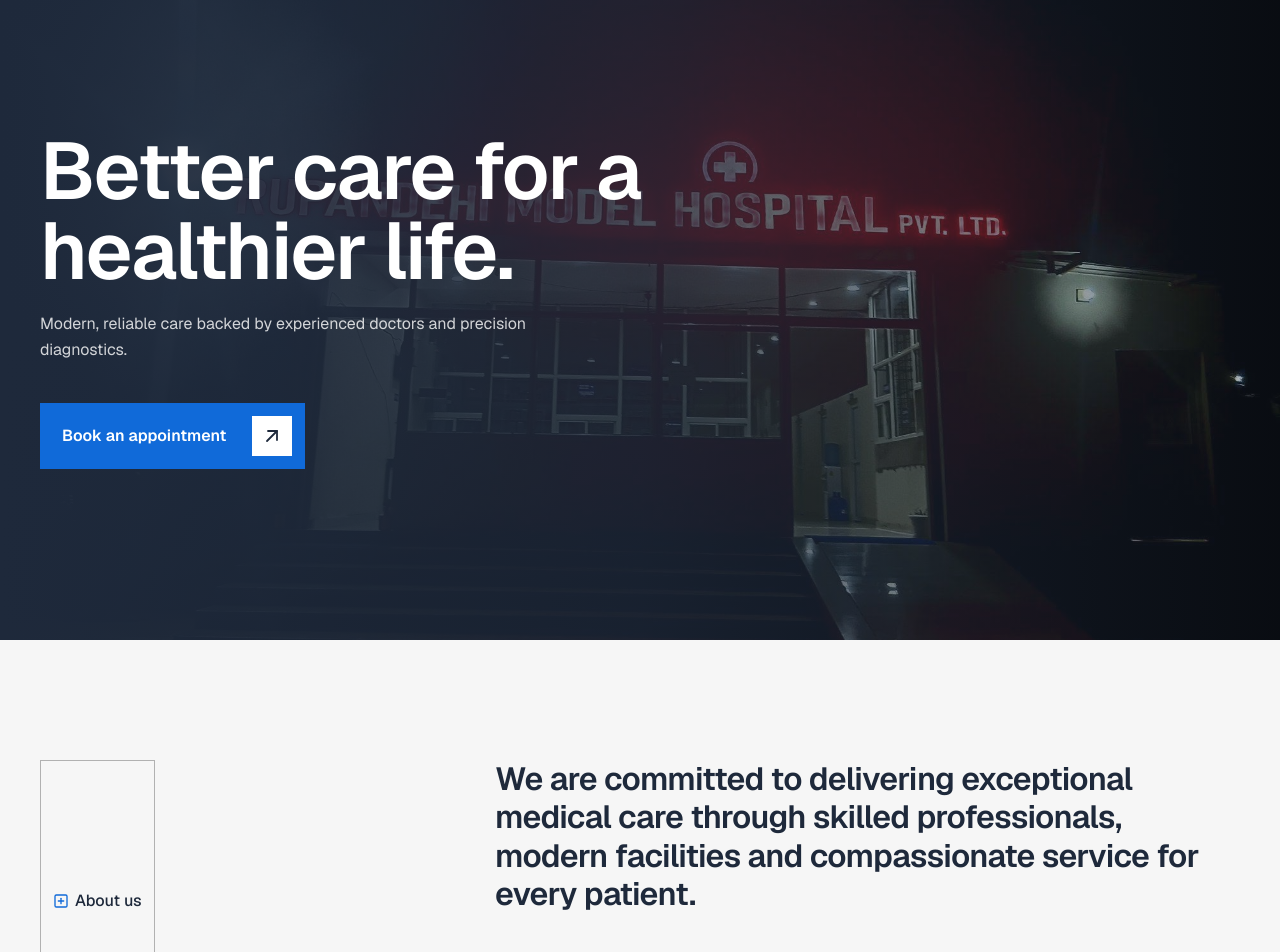
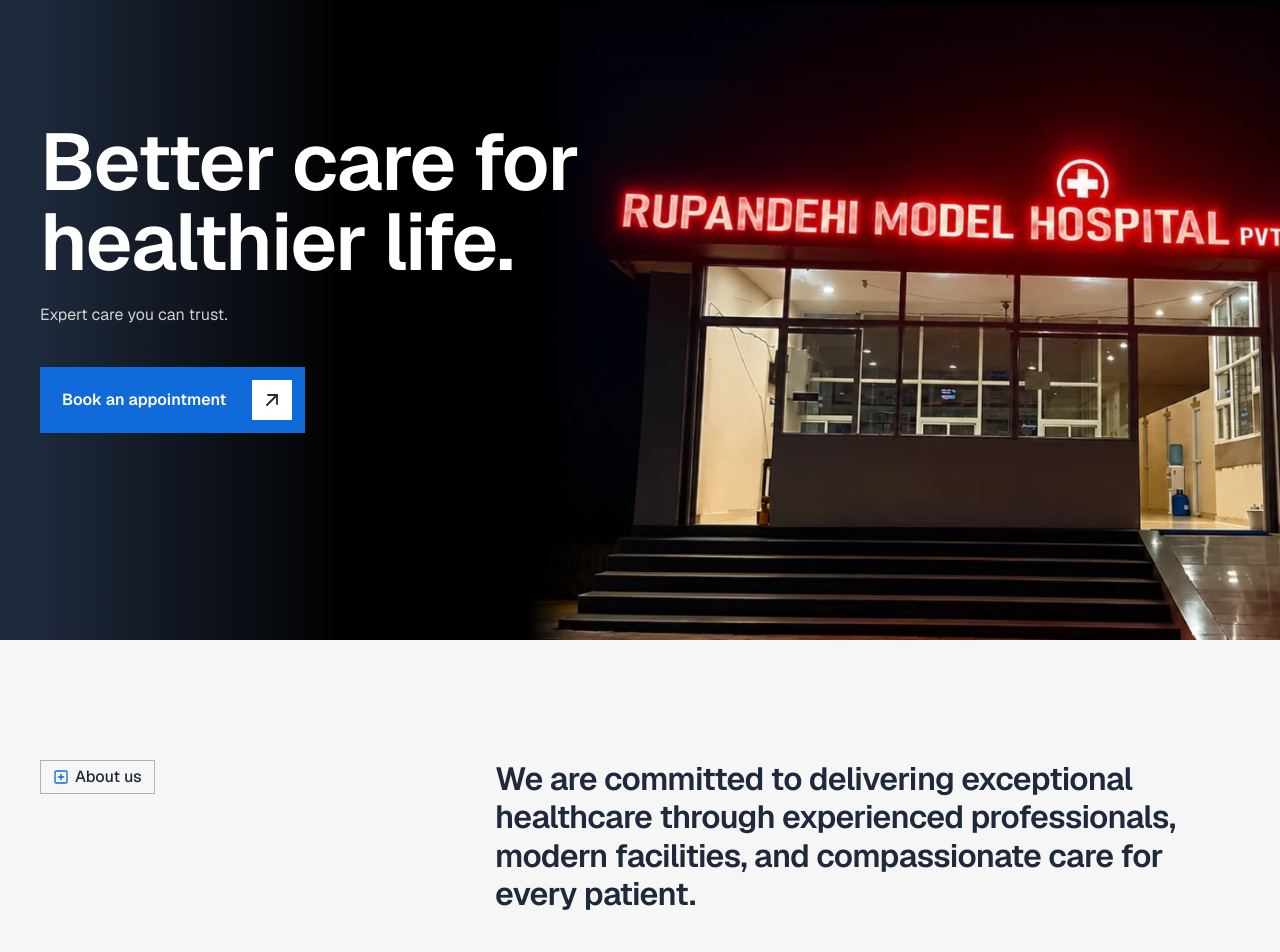
Before and after one commit to Chitrakar09/Hospic_Hospital-HealthCare, a React (Vite) app: page / in a window 1280 px wide. Shown: the part 160-1112 px from the top of the page. Built offline with nearby package versions, Linux system fonts and the light colour scheme; a web font is replaced by a local one.

Commit message:
Corrected Frames, Made Home and About Page

```diff
--- a/src/data/about.js
+++ b/src/data/about.js
@@ -1,8 +1,9 @@
 // Content + images for the About page. Images come from the Framer template CDN (swap freely).
 const img = (id) => `https://framerusercontent.com/images/${id}`
+import profile from "../assets/images/profile.png";
 
 export const ABOUT_IMG = {
-  hero: img('R8kXZixUvsezfenja4dB4GodOE.png'),
+  hero: profile,
   team: img('uP3NGPgglkJjd1KZB48FChkZEA.png'),
   surgeon: img('WfU1qcSsij9N7jDvQEfLBJEcu5k.png'),
   gallery: [
@@ -18,14 +19,14 @@ export const ABOUT_PAGE = {
   documentTitle: 'About us – Hospic',
   hero: {
     title: 'About us',
-    text: 'Equipped with advanced medical technology and modern facilities, we offer comprehensive healthcare services across every specialty.',
+    text: 'We are committed to delivering exceptional healthcare through experienced professionals, modern facilities, and compassionate care for every patient.',
   },
   intro: {
     tag: 'About us',
     title: 'Excellence in every patient journey',
-    text: 'At Hospic Hospital, we are dedicated to delivering exceptional medical care with compassion, integrity, and excellence.',
+    text: 'At Rupandehi Model Hospital, we are dedicated to delivering exceptional medical care with compassion, integrity, and excellence.',
     cards: [
-      { title: 'Our mission', text: 'To provide compassionate, high-quality healthcare through skilled professionals and modern technology.' },
+      { title: 'Our mission', text: 'To provide compassionate, high quality healthcare through skilled professionals and modern technology.' },
       { title: 'Our vision', text: 'To become a leading healthcare provider recognized for clinical excellence and patient trust.' },
     ],
     stats: [
--- a/src/data/assets.js
+++ b/src/data/assets.js
@@ -1,7 +1,7 @@
 // Images and video come from the Framer template's CDN (same assets the template uses).
 // To use your own, replace a value with a URL or a file in /public (e.g. '/images/hero.jpg').
 const img = (id) => `https://framerusercontent.com/images/${id}`
-import profile from "../assets/images/profile.jpg";
+import profile from "../assets/images/profile.png";
 
 export const A = {
   hero: profile,
--- a/src/data/content.js
+++ b/src/data/content.js
@@ -5,15 +5,15 @@ export const NAV = [
   { label: 'Home', href: '' },
   { label: 'About', href: '/about' },
   { label: 'Departments', href: '' },
-  { label: 'Doctors', href: '' },
+  // { label: 'Doctors', href: '' },
   //{ label: 'Pricing', href: '' },
   { label: 'Blog', href: '' },
   { label: 'Contact', href: '' },
 ]
 
 export const HERO = {
-  title: 'Better care for a healthier life.',
-  text: 'Modern, reliable care backed by experienced doctors and precision diagnostics.',
+  title: 'Better care for healthier life.',
+  text: 'Expert care you can trust.',
   // social: '10,000+ patients treated every year',
   // rating: '4.9 (500+ REVIEWS)',
   cta: 'Book an appointment',
@@ -22,7 +22,7 @@ export const HERO = {
 
 export const ABOUT = {
   tag: 'About us',
-  text: 'We are committed to delivering exceptional medical care through skilled professionals, modern facilities and compassionate service for every patient.',
+  text: 'We are committed to delivering exceptional healthcare through experienced professionals, modern facilities, and compassionate care for every patient.',
   cta: 'About us',
   stats: [
     { to: 200, suffix: '+', label: 'Experienced doctors' },
--- a/src/pages/AboutPage.jsx
+++ b/src/pages/AboutPage.jsx
@@ -17,7 +17,7 @@ export default function AboutPage() {
       <HowItWorks />
       <Gallery />
       <Doctors />
-      <CTA />
+      {/* <CTA /> */}
     </>
   )
 }
--- a/src/pages/HomePage.jsx
+++ b/src/pages/HomePage.jsx
@@ -11,9 +11,6 @@ function HomePage() {
       <Doctors />
       <Blog/>
       <Appointment />
-      {/* <FAQ /> */}
-      {/* <Blog /> */}
-      <CTA />
     </>
   );
 }
--- a/src/sections/About/AboutHero.jsx
+++ b/src/sections/About/AboutHero.jsx
@@ -4,7 +4,7 @@ import { ABOUT_IMG, ABOUT_PAGE } from '../../data/about.js'
 export default function AboutHero() {
   const { title, text } = ABOUT_PAGE.hero
   return (
-    <section className="relative overflow-hidden bg-dark px-5 pt-[140px] pb-20 tablet:px-[30px] tablet:pt-[180px] tablet:pb-[100px] desktop:pt-[310px] desktop:pb-[235px]">
+    <section className="relative flex min-h-dvh items-center overflow-hidden bg-dark px-5 pt-[140px] pb-20 tablet:px-[30px] tablet:pt-[180px] tablet:pb-[100px] desktop:pt-[310px] desktop:pb-[235px]">
       <img src={ABOUT_IMG.hero} alt="" className="absolute inset-0 h-full w-full object-cover" />
       <div
         className="absolute inset-y-0 left-0 w-[331px] bg-[linear-gradient(90deg,#1E293B_12%,rgba(30,41,59,0.4)_100%)] tablet:bg-[linear-gradient(90deg,#1E293B_12%,rgba(30,41,59,0.05)_100%)]"
--- a/src/sections/Home_page/About.jsx
+++ b/src/sections/Home_page/About.jsx
@@ -38,7 +38,7 @@ function Stat({ to, suffix, label }) {
 export default function About() {
   return (
     <Section id="about" bg="light" innerClassName="flex flex-col gap-[60px] desktop:gap-[100px]">
-      <div className="flex flex-col gap-8 desktop:flex-row desktop:justify-between">
+      <div className="flex flex-col items-start gap-8 desktop:flex-row desktop:items-start desktop:justify-between">
         <Tag>{ABOUT.tag}</Tag>
         <div className="flex max-w-[745px] flex-col items-start gap-10 desktop:gap-[60px]">
           <p className="t-h4 text-dark">{ABOUT.text}</p>
--- a/src/sections/Home_page/Hero.jsx
+++ b/src/sections/Home_page/Hero.jsx
@@ -1,30 +1,29 @@
-import { A } from "../../data/assets.js";
 import { HERO } from "../../data/content.js";
+import { ABOUT_IMG } from "../../data/about.js";
 import { PrimaryButton } from "../../components/ui.jsx";
 
 export default function Hero() {
   return (
     <section
       id="top"
-      className="relative flex min-h-screen items-center overflow-hidden bg-dark px-5 pt-[140px] pb-[60px] tablet:px-[30px] tablet:pt-[160px] tablet:pb-20 desktop:pt-[200px]"
+      className="relative flex h-dvh items-center overflow-hidden bg-dark px-5 pt-[140px] pb-20 tablet:px-[30px] tablet:pt-[180px] tablet:pb-[100px] desktop:pt-[220px] desktop:pb-[145px]"
     >
-      {/* Hero background photo (already has the navy fade on the left) */}
       <img
-        src={A.hero}
+        src={ABOUT_IMG.hero}
         alt=""
-        className="absolute inset-0 h-full w-full object-cover object-[70%_center] opacity-100"
+        className="absolute inset-0 h-full w-full object-cover"
       />
-      {/* Extra scrim below desktop so text stays readable over the photo */}
+
       <div
-        className="absolute inset-0 bg-gradient-to-r from-dark via-dark/80 to-dark/30"
+        className="absolute inset-y-0 left-0 w-[331px] bg-[linear-gradient(90deg,#1E293B_12%,rgba(30,41,59,0.4)_100%)] tablet:bg-[linear-gradient(90deg,#1E293B_12%,rgba(30,41,59,0.05)_100%)]"
         aria-hidden="true"
       />
 
-      <div className="relative mx-auto flex w-full max-w-container flex-col gap-12 desktop:flex-row desktop:items-end desktop:justify-between">
+      <div className="relative mx-auto w-full max-w-container">
         <div className="flex max-w-[651px] flex-col items-start gap-10">
           <div className="flex flex-col gap-5">
             <h1 className="t-h1 text-white">{HERO.title}</h1>
-            <p className="max-w-[520px] text-body-dark">{HERO.text}</p>
+            <p className="max-w-[488px] text-body-dark">{HERO.text}</p>
           </div>
           <PrimaryButton>{HERO.cta}</PrimaryButton>
         </div>
```
Also changed, not shown: src/assets/images/profile.png (added), 1 other file (tests, documents, lock files or other folders).
